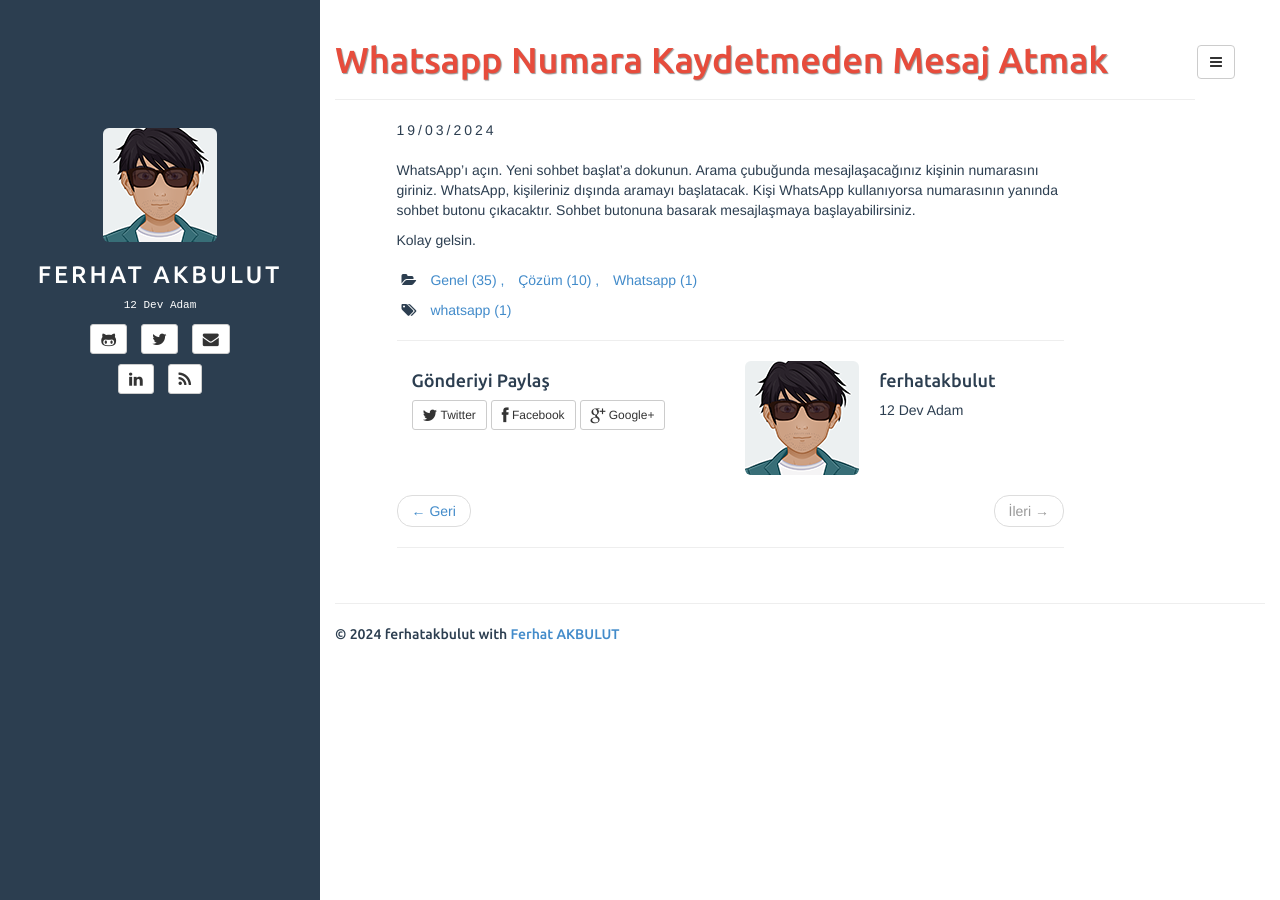
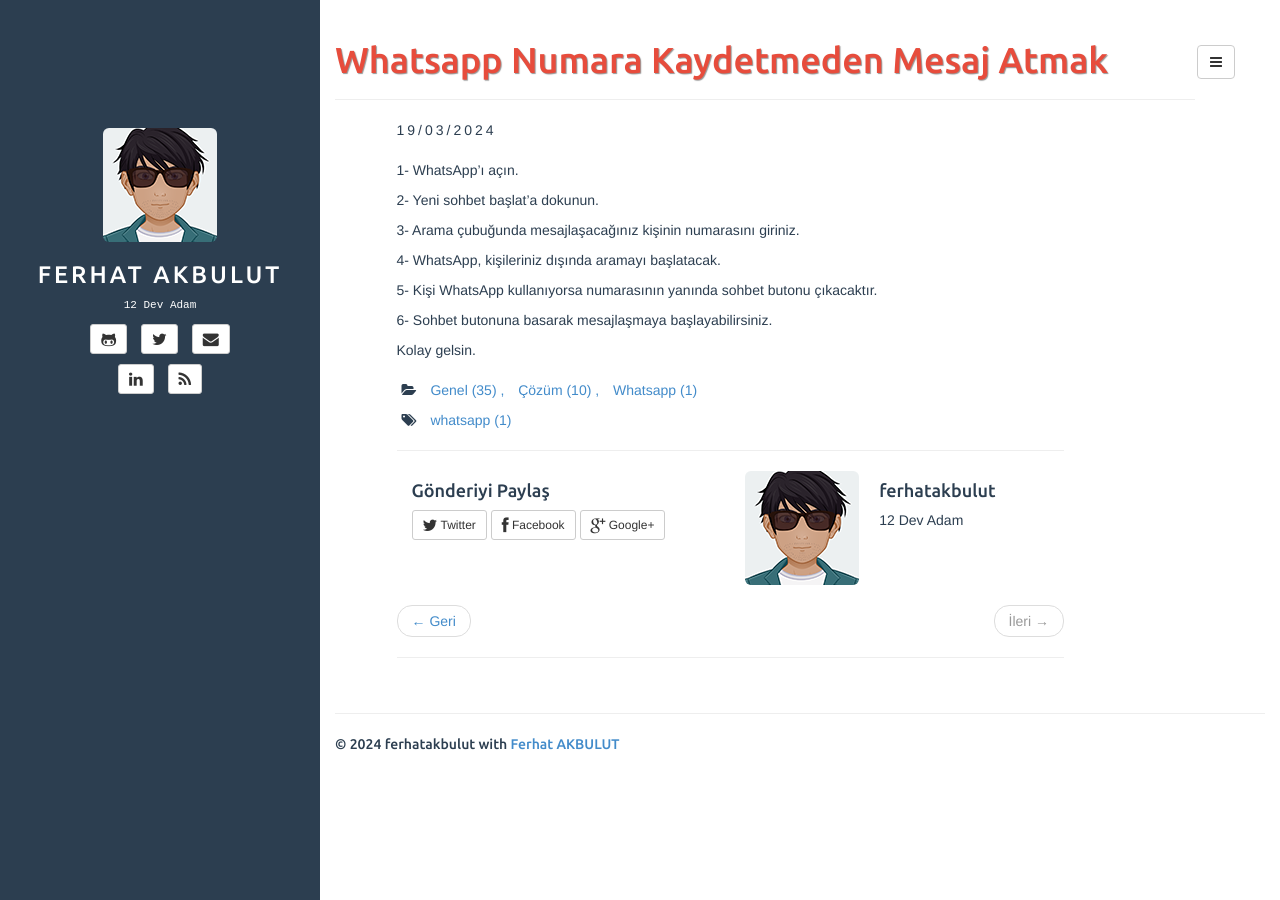
Before and after one commit to ferhatakbulut/ferhatakbulut.github.io, a Jekyll site: the page built from _posts/2024-03-19-wp-mesaj.md, in a window 1280 px wide. Built offline with Jekyll 4.4.1, drawn with Linux system fonts in a browser that asks for light colours.

Commit message:
updaet 2024-03-19-wp-mesaj.md
edit

```diff
--- a/_posts/2024-03-19-wp-mesaj.md
+++ b/_posts/2024-03-19-wp-mesaj.md
@@ -7,12 +7,17 @@
 ---
 
 
-WhatsApp’ı açın.
-Yeni sohbet başlat’a dokunun.
-Arama çubuğunda mesajlaşacağınız kişinin numarasını giriniz.
-WhatsApp, kişileriniz dışında aramayı başlatacak.
-Kişi WhatsApp kullanıyorsa numarasının yanında sohbet butonu çıkacaktır.
-Sohbet butonuna basarak mesajlaşmaya başlayabilirsiniz.
+1- WhatsApp’ı açın.
+
+2- Yeni sohbet başlat’a dokunun.
+
+3- Arama çubuğunda mesajlaşacağınız kişinin numarasını giriniz.
+
+4- WhatsApp, kişileriniz dışında aramayı başlatacak.
+
+5- Kişi WhatsApp kullanıyorsa numarasının yanında sohbet butonu çıkacaktır.
+
+6- Sohbet butonuna basarak mesajlaşmaya başlayabilirsiniz.
 
 
 Kolay gelsin.
```
